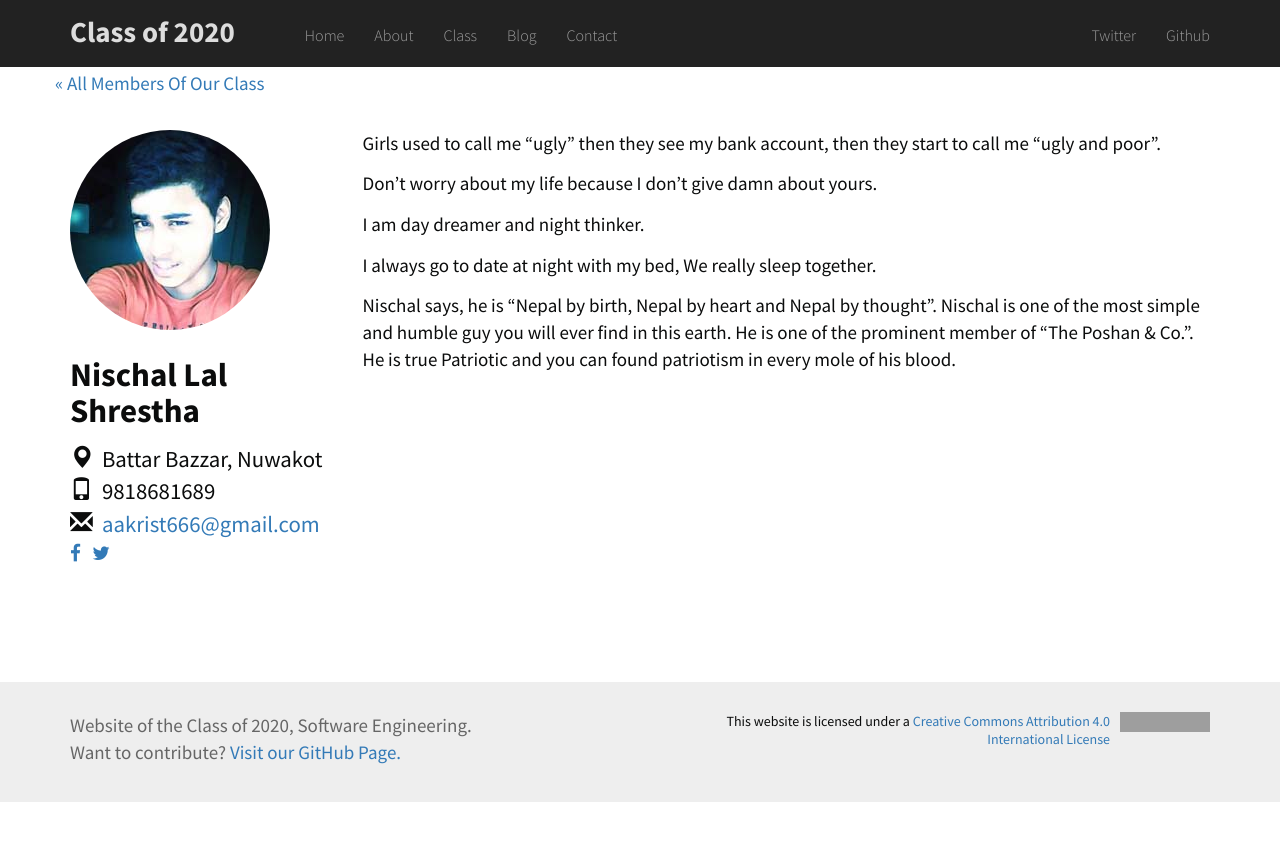
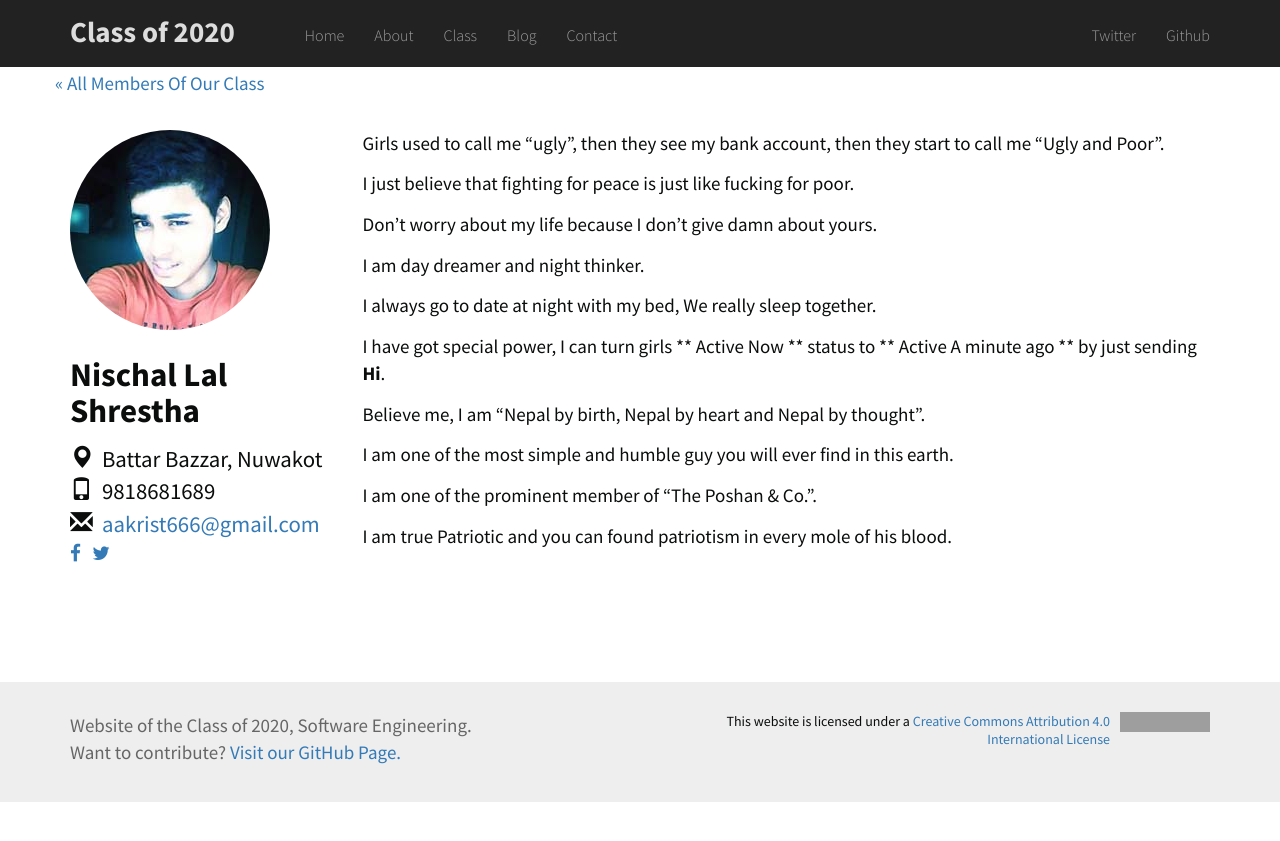
Before and after one commit to Classof2020/classof2020.github.io, a Jekyll site: the page built from _class/nischal_shrestha.md, in a window 1280 px wide. Shown: the top 841 px of the page. Built offline with Jekyll 4.4.1, drawn with Linux system fonts in a browser that asks for light colours; nearby versions of some CDN libraries; grey boxes are pictures that could not be loaded.

Commit message:
Updated information

```diff
--- a/_class/nischal_shrestha.md
+++ b/_class/nischal_shrestha.md
@@ -12,7 +12,9 @@ instagram:
 memberid:
 layout: profile
 ---
-Girls used to call me "ugly" then they see my bank account, then they start to call me "ugly and poor".
+Girls used to call me "ugly", then they see my bank account, then they start to call me "Ugly and Poor".
+
+I just believe that fighting for peace is just like fucking for poor.
 
 Don't worry about my life because I don't give damn about yours.
 
@@ -20,7 +22,14 @@ I am day dreamer and night thinker.
 
 I always go to date at night with my bed, We really sleep together.
 
-Nischal says, he is "Nepal by birth, Nepal by heart and Nepal by thought".
-Nischal is one of the most simple and humble guy you will ever find in this earth.
-He is one of the prominent member of "The Poshan & Co.".
-He is true Patriotic and you can found patriotism in every mole of his blood.
+I have got special power, I can turn girls ** Active Now ** status to ** Active A minute ago ** by just sending **Hi**.
+
+
+
+Believe me, I am  "Nepal by birth, Nepal by heart and Nepal by thought".
+
+I am one of the most simple and humble guy you will ever find in this earth.
+
+I am one of the prominent member of "The Poshan & Co.".
+
+I am true Patriotic and you can found patriotism in every mole of his blood.
```
